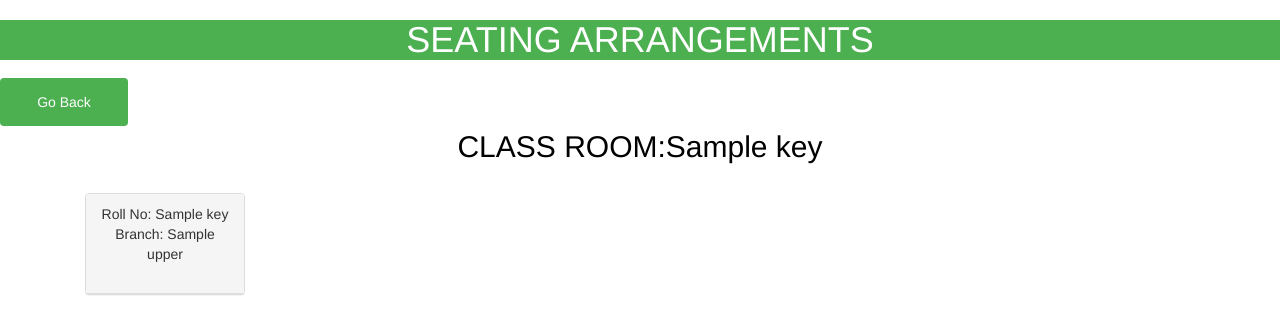
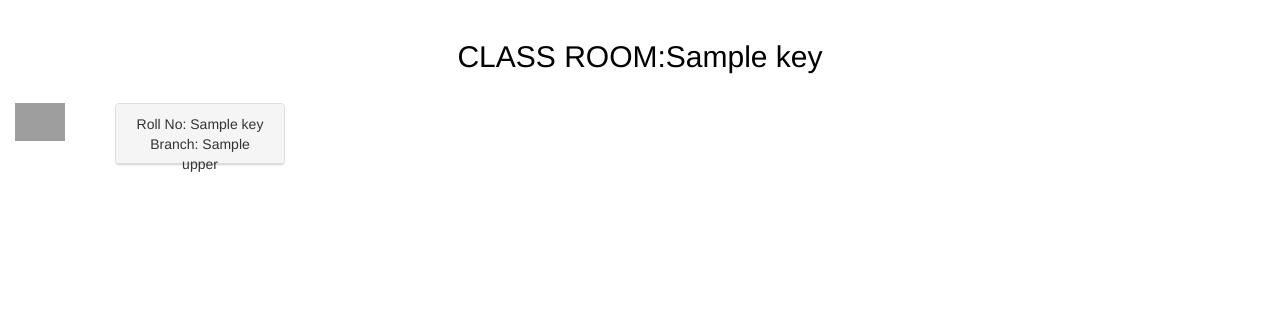
Before and after one commit to ankitverma31/SeatingArrangement, a Django app: template templates/list.html in a window 1280 px wide. Shown: the top 334 px of the page. Run offline with Django 3.2, Linux system fonts and the light colour scheme; the template is opened without the code that fills it: most values are stand-ins (such as "Sample title", 1, 10 or a date in 2020); some libraries are stand-ins or nearby versions; grey boxes are pictures that could not be loaded.

Commit message:
added entrance door,logic change

```diff
--- a/templates/list.html
+++ b/templates/list.html
@@ -6,10 +6,11 @@
 
 <style>
     .setheight{
-        height: 100px;
+        height: 60px;
     }
     .setwidth{
-        width: 190px;
+        width: 200px;
+
     }
 h2{
     color: black;
@@ -35,17 +36,48 @@ h1 {
 input[type=button]:hover {
     background-color: #45a049;
 }
+    .square {
+    background: #000;
+    width: 200px;
+    height: 50px;
+    margin: 10px;
+}
+.square h1 {
+    color: #fff;
+}
+    @media print
+{
+        .setheight{
+        height: 216px;
+    }
+        .door{
+            height: 200px;
+            width: 100px;
+        }
+    .no-print, .no-print *
+    {
+        display: none !important;
+    }
+}
+    .door{
+        width:50px;
+        float: left;
+        margin-left: 30px;
+    }
+
 </style>
 </head>
 <body>
-<h1>SEATING ARRANGEMENTS</h1>
-<a href="http://127.0.0.1:8000"><input type="button" value="Go Back"></a><br><br>
+{#<h1 class="no-print">SEATING ARRANGEMENTS</h1>#}
+{#<a class="no-print" href="http://127.0.0.1:8000"><input type="button" value="Go Back"></a><br><br>#}
 <div class="row">
     {% for key,values in list.items %}
+        <br>
         <h2 >CLASS ROOM:{{ key }}</h2><br>
-        <div class="container">
+        <img class="door"  src="http://dc428.4shared.com/img/-vayshJ-/s3/ClassDoor.png">
+        <div class="container" style="margin-left: 100px">
         {% for branch in values %}
-           <div class="col-lg-2 setwidth">
+           <div class="col-xs-8 setwidth ">
                <div class="panel panel-default">
                 <div class="panel-heading setheight" style="text-align: center">Roll No: {{ branch.0 }}<br>Branch: {{ branch.1.upper }}</div>
             </div>
```
Also changed, not shown: SeatingArrangement/views.py (+18 -0 lines), templates/ClassDoor.png (added).
